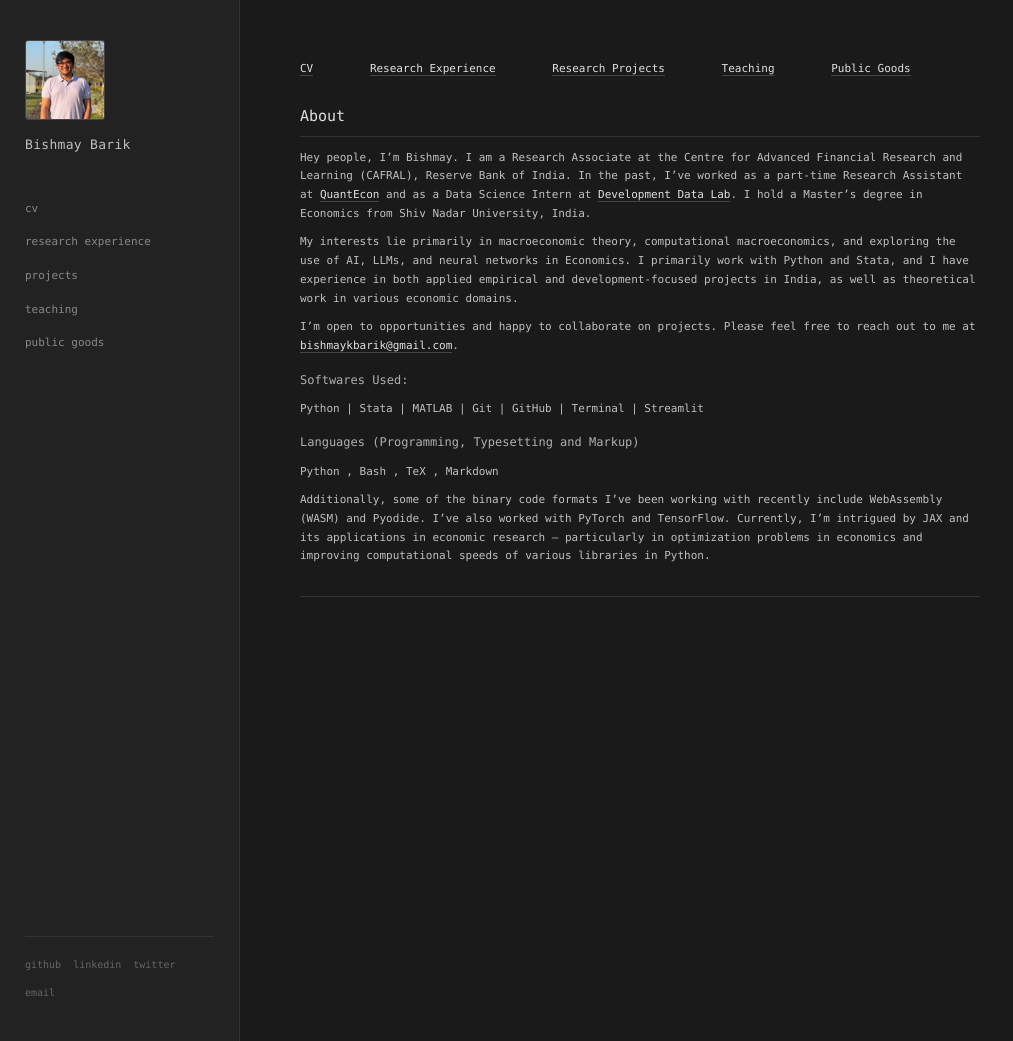
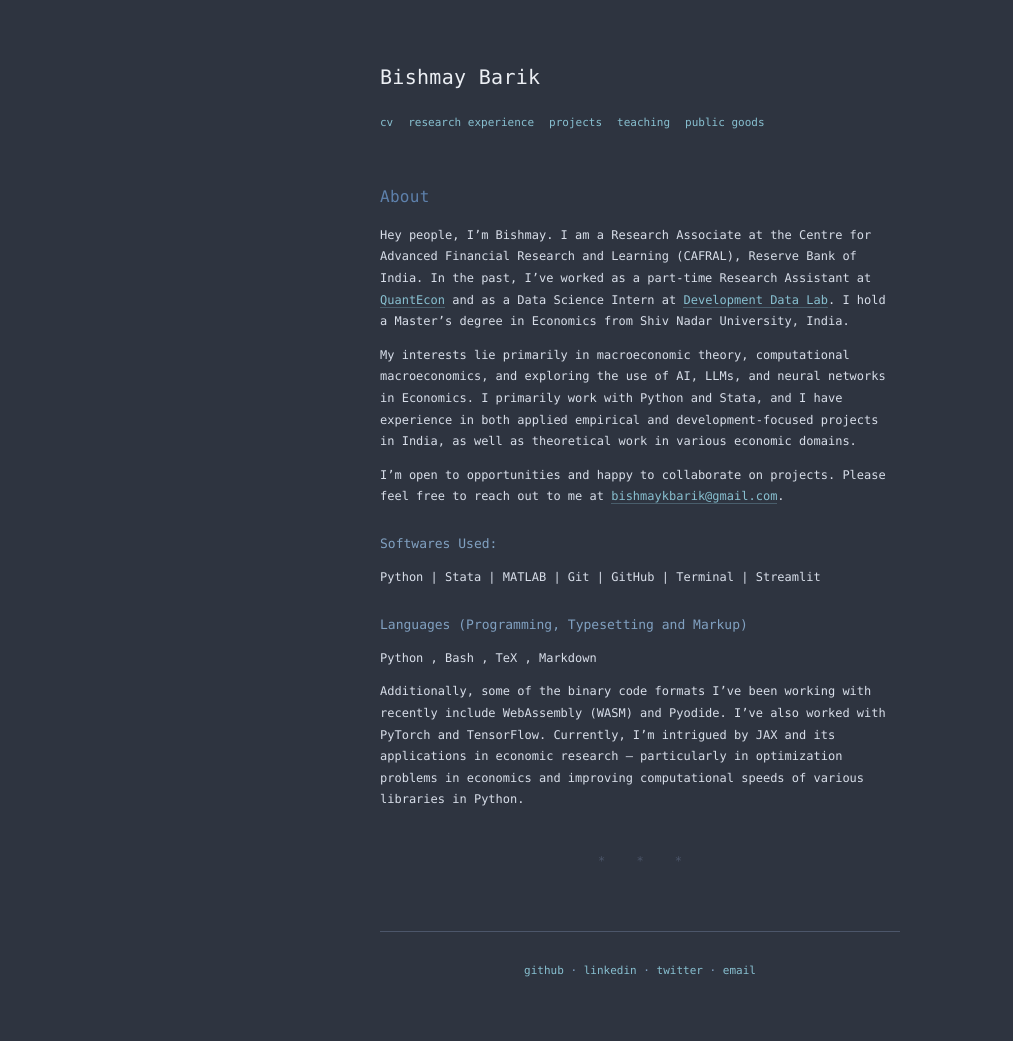
Before and after one commit to bishmaybarik/bishmaybarik.github.io, a Jekyll site: the page built from index.md, in a window 1280 px wide and 1041 px high. Shown: the whole window, without its empty margins (0-1013 px from the left). Built offline with Jekyll 4.4.1, drawn with Linux system fonts in a browser that asks for light colours; our own code applies the rules of GitHub Pages for plain Markdown files.

Commit message:
single columnar format

```diff
--- a/_layouts/default.html
+++ b/_layouts/default.html
@@ -10,12 +10,8 @@
 </head>
 <body>
   <div class="container">
-    <aside class="sidebar">
-      <div class="profile">
-        <img src="{{ site.logo | relative_url }}" alt="{{ site.title }}" class="avatar">
-        <h1><a href="/">{{ site.title }}</a></h1>
-      </div>
-
+    <header>
+      <h1><a href="/">{{ site.title }}</a></h1>
       <nav>
         <a href="/assets/bishmay_CV.pdf" target="_blank">cv</a>
         <a href="/links/research_experience.md/">research experience</a>
@@ -23,18 +19,18 @@
         <a href="/links/teaching.md/">teaching</a>
         <a href="/links/githubrepositories.md/">public goods</a>
       </nav>
+    </header>
 
-      <div class="links">
-        <a href="https://github.com/bishmaybarik" target="_blank">github</a>
-        <a href="https://www.linkedin.com/in/bishmaybarik/" target="_blank">linkedin</a>
-        <a href="https://x.com/bishmayy" target="_blank">twitter</a>
-        <a href="mailto:bishmaykbarik@gmail.com">email</a>
-      </div>
-    </aside>
-
-    <main class="main">
+    <main>
       {{ content }}
     </main>
+
+    <footer>
+      <a href="https://github.com/bishmaybarik" target="_blank">github</a> ·
+      <a href="https://www.linkedin.com/in/bishmaybarik/" target="_blank">linkedin</a> ·
+      <a href="https://x.com/bishmayy" target="_blank">twitter</a> ·
+      <a href="mailto:bishmaykbarik@gmail.com">email</a>
+    </footer>
   </div>
 
   {% if site.google_analytics %}
--- a/assets/css/theme.css
+++ b/assets/css/theme.css
@@ -6,201 +6,191 @@
 
 body {
   font-family: Menlo, Monaco, 'Courier New', monospace;
-  font-size: 11px;
-  line-height: 1.6;
-  color: #c0c0c0;
-  background: #1a1a1a;
+  font-size: 12px;
+  line-height: 1.7;
+  color: #d8dee9;
+  background: #2e3440;
   -webkit-font-smoothing: antialiased;
 }
 
-a {
+.container {
+  max-width: 580px;
+  margin: 0 auto;
+  padding: 60px 30px;
+}
+
+header {
+  margin-bottom: 50px;
+}
+
+header h1 {
+  font-size: 20px;
+  font-weight: 500;
+  margin-bottom: 20px;
+  color: #eceff4;
+  letter-spacing: 0.3px;
+}
+
+header h1 a {
   color: inherit;
   text-decoration: none;
   transition: color 0.2s;
 }
 
-.container {
-  display: flex;
-  min-height: 100vh;
-}
-
-.sidebar {
-  width: 240px;
-  background: #222;
-  padding: 40px 25px;
-  display: flex;
-  flex-direction: column;
-  gap: 40px;
-  position: fixed;
-  height: 100vh;
-  overflow-y: auto;
-  border-right: 1px solid #333;
-}
-
-.profile {
-  display: flex;
-  flex-direction: column;
-  gap: 15px;
-}
-
-.avatar {
-  width: 80px;
-  height: 80px;
-  border-radius: 3px;
-  border: 1px solid #444;
-  object-fit: cover;
-}
-
-.profile h1 {
-  font-size: 13px;
-  font-weight: 500;
-  letter-spacing: 0.3px;
-}
-
-.profile h1 a:hover {
-  color: #fff;
+header h1 a:hover {
+  color: #88c0d0;
 }
 
 nav {
   display: flex;
-  flex-direction: column;
-  gap: 8px;
+  flex-wrap: wrap;
+  gap: 5px 15px;
+  font-size: 11px;
 }
 
 nav a {
-  color: #888;
-  padding: 4px 0;
-  font-size: 11px;
+  color: #88c0d0;
+  text-decoration: none;
+  transition: opacity 0.2s;
 }
 
 nav a:hover {
-  color: #c0c0c0;
+  opacity: 0.7;
 }
 
-.links {
-  display: flex;
-  flex-wrap: wrap;
-  gap: 12px;
-  margin-top: auto;
-  padding-top: 20px;
-  border-top: 1px solid #333;
+main {
+  margin-bottom: 60px;
 }
 
-.links a {
-  color: #666;
-  font-size: 10px;
+main h1 {
+  font-size: 16px;
+  font-weight: 500;
+  margin: 35px 0 15px 0;
+  color: #5e81ac;
+  letter-spacing: 0.3px;
 }
 
-.links a:hover {
-  color: #999;
+main h1:first-child {
+  margin-top: 0;
 }
 
-.main {
-  margin-left: 240px;
-  padding: 50px 60px;
-  max-width: 800px;
-  flex: 1;
+main h2 {
+  font-size: 14px;
+  font-weight: 500;
+  margin: 30px 0 12px 0;
+  color: #5e81ac;
 }
 
-.main h1 {
-  font-size: 15px;
+main h3 {
+  font-size: 13px;
   font-weight: 500;
-  margin: 25px 0 12px 0;
-  color: #e0e0e0;
-  border-bottom: 1px solid #333;
-  padding-bottom: 8px;
+  margin: 25px 0 10px 0;
+  color: #81a1c1;
 }
 
-.main h2 {
-  font-size: 13px;
-  font-weight: 500;
-  margin: 20px 0 10px 0;
-  color: #d0d0d0;
+main p {
+  margin: 12px 0;
+  line-height: 1.8;
 }
 
-.main h3 {
-  font-size: 12px;
-  font-weight: 500;
-  margin: 15px 0 8px 0;
-  color: #b0b0b0;
+main a {
+  color: #88c0d0;
+  text-decoration: none;
+  border-bottom: 1px solid rgba(136, 192, 208, 0.3);
+  transition: border-color 0.2s, opacity 0.2s;
 }
 
-.main p {
-  margin: 10px 0;
-  line-height: 1.7;
-  font-size: 11px;
+main a:hover {
+  opacity: 0.8;
+  border-bottom-color: #88c0d0;
 }
 
-.main a {
-  color: #e0e0e0;
-  border-bottom: 1px solid #444;
+main hr {
+  border: none;
+  text-align: center;
+  margin: 40px 0;
+  color: #4c566a;
 }
 
-.main a:hover {
-  color: #fff;
-  border-bottom-color: #666;
+main hr:after {
+  content: "* * *";
+  letter-spacing: 1em;
+  padding-left: 1em;
 }
 
-.main hr {
-  border: none;
-  border-top: 1px solid #333;
-  margin: 30px 0;
+main code {
+  background: #3b4252;
+  padding: 2px 6px;
+  border-radius: 2px;
+  font-size: 11px;
+  color: #d8dee9;
 }
 
-.main code {
-  background: #222;
-  padding: 2px 5px;
-  border-radius: 2px;
-  font-size: 10px;
-  border: 1px solid #333;
+main ul,
+main ol {
+  margin: 12px 0 12px 25px;
 }
 
-.main ul,
-.main ol {
-  margin: 10px 0 10px 20px;
+main li {
+  margin: 6px 0;
 }
 
-.main li {
-  margin: 5px 0;
+main blockquote {
+  margin: 15px 0;
+  padding-left: 20px;
+  border-left: 2px solid #4c566a;
+  color: #a0a0a0;
 }
 
-@media (max-width: 768px) {
-  .sidebar {
-    width: 100%;
-    height: auto;
-    position: static;
-    border-right: none;
-    border-bottom: 1px solid #333;
-    padding: 30px 20px;
+footer {
+  padding-top: 30px;
+  border-top: 1px solid #4c566a;
+  text-align: center;
+  font-size: 11px;
+  color: #81a1c1;
+}
+
+footer a {
+  color: #88c0d0;
+  text-decoration: none;
+  transition: opacity 0.2s;
+}
+
+footer a:hover {
+  opacity: 0.7;
+}
+
+@media (max-width: 640px) {
+  .container {
+    padding: 40px 20px;
   }
 
-  .main {
-    margin-left: 0;
-    padding: 40px 25px;
+  header {
+    margin-bottom: 40px;
   }
 
-  .links {
-    margin-top: 30px;
+  main {
+    margin-bottom: 50px;
   }
 }
 
 ::-webkit-scrollbar {
-  width: 6px;
+  width: 8px;
 }
 
 ::-webkit-scrollbar-track {
-  background: #1a1a1a;
+  background: #2e3440;
 }
 
 ::-webkit-scrollbar-thumb {
-  background: #333;
+  background: #4c566a;
 }
 
 ::-webkit-scrollbar-thumb:hover {
-  background: #444;
+  background: #5e81ac;
 }
 
 ::selection {
-  background: #444;
-  color: #fff;
+  background: #5e81ac;
+  color: #eceff4;
 }
--- a/index.md
+++ b/index.md
@@ -1,9 +1,6 @@
 ---
 layout: default
 ---
-
-[CV](/assets/bishmay_CV.pdf) <span style="margin-right: 50px;"></span> [Research Experience](/links/research_experience.md/) <span style="margin-right: 50px;"></span> [Research Projects](/links/research_projects.md/) <span style="margin-right: 50px;"></span> [Teaching](/links/teaching.md/)<span style="margin-right: 50px;"></span> [Public Goods](/links/githubrepositories.md/)
-
 
 # About
 
```
